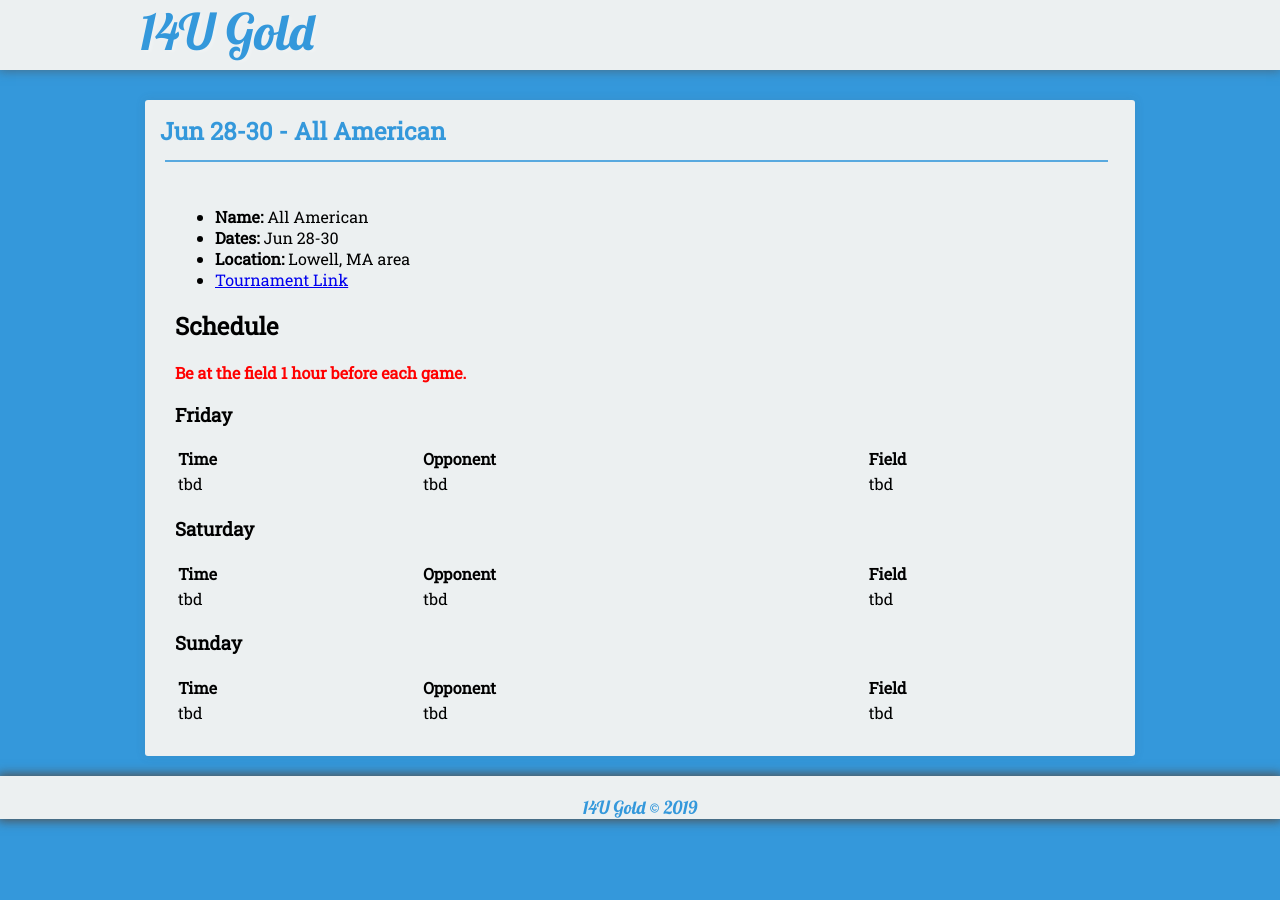
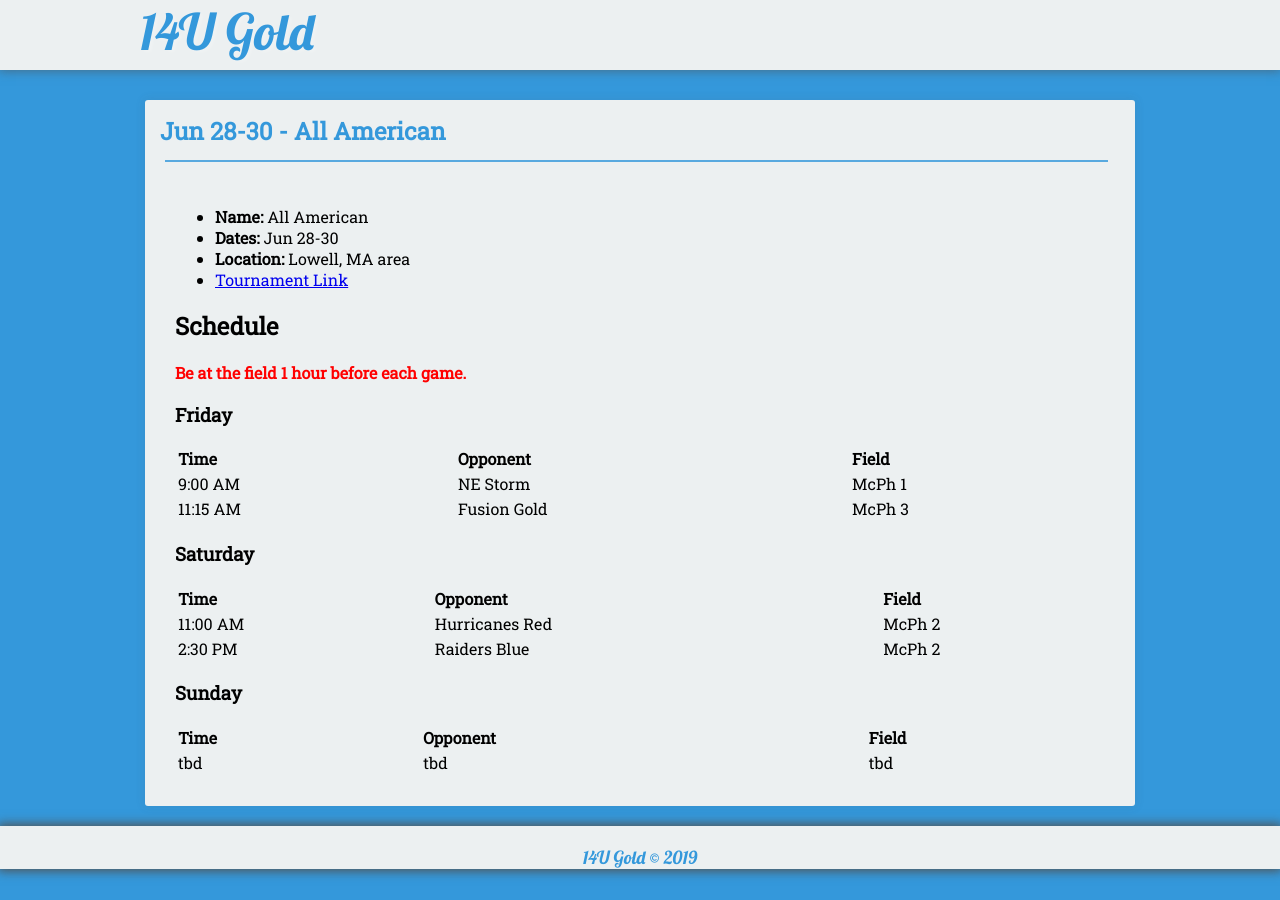
Before and after one commit to seanmerrow/ecf, a Jekyll site: the page built from _posts/2019-08-05-Jun-8-All.md, in a window 1280 px wide. Built offline with Jekyll 4.4.1, drawn with Linux system fonts in a browser that asks for light colours; nearby versions of some CDN libraries.

Commit message:
Update 2019-08-05-Jun-8-All.md

```diff
--- a/_posts/2019-08-05-Jun-8-All.md
+++ b/_posts/2019-08-05-Jun-8-All.md
@@ -20,14 +20,16 @@ category:
 
 | Time | Opponent         | Field |
 |:---  |:---              |:---     |
-| tbd  | tbd    | tbd   |
+| 9:00 AM  | NE Storm    | McPh 1   |
+| 11:15 AM  | Fusion Gold    | McPh 3   |
 
 
 ### Saturday
 
 | Time | Opponent         | Field |
 |:---  |:---              |:---     |
-| tbd  | tbd    | tbd   |
+| 11:00 AM  | Hurricanes Red   | McPh 2   |
+| 2:30 PM  | Raiders Blue   | McPh 2   |
 
 
 ### Sunday
```
